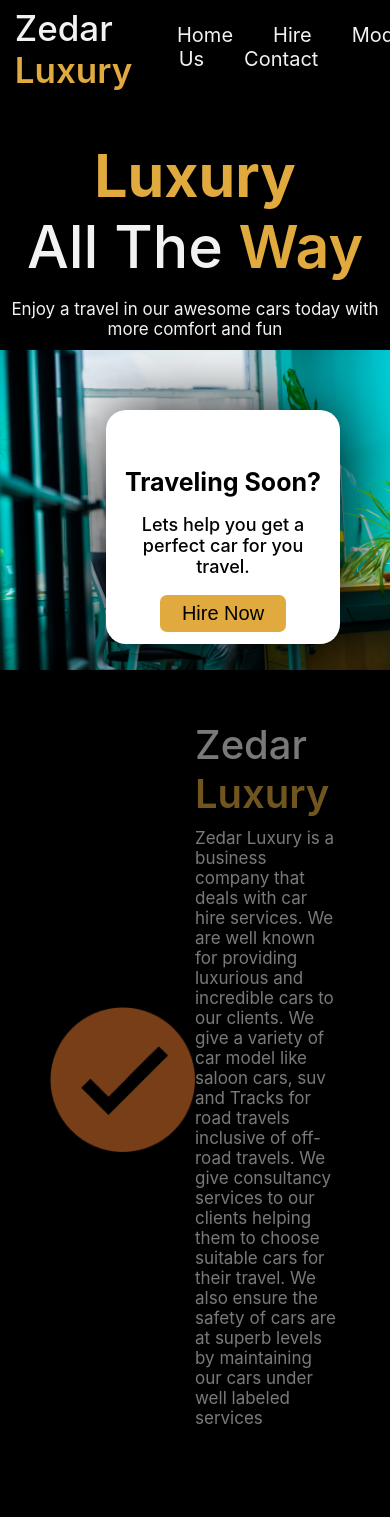
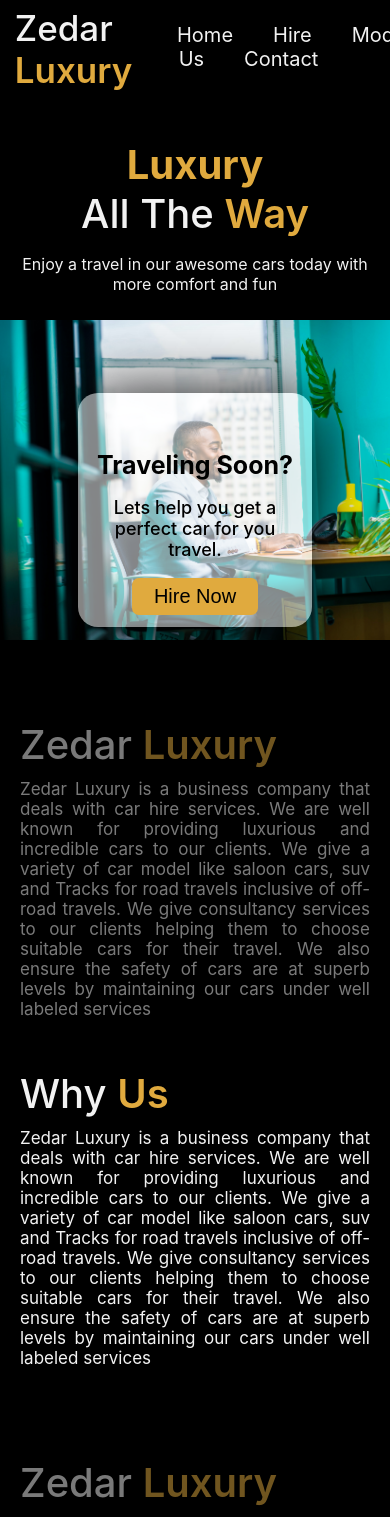
Before and after one commit to Ropio-Derrick/Zedarluxury, a React (Create React App) app: page / in a window 390 px wide. Shown: the top 1517 px of the page. Built offline with nearby package versions, Linux system fonts and the light colour scheme.

Commit message:
BodyShowMobile

```diff
--- a/src/Components/Homepage/BodyShow.css
+++ b/src/Components/Homepage/BodyShow.css
@@ -11,9 +11,8 @@
 .BodyShow-OverLay{
     box-shadow: inset black 1px 1px 250px 1px;
     height: 100%;
-     display: grid;
-     grid-template-columns: 1fr 1fr;
-    justify-content: center;
+    display: flex;
+    justify-content: left;
     align-items: center;
     padding-right: 50px;
     padding-left: 50px;
@@ -59,3 +58,32 @@
     font-size: 25px;
     color: black;
 }
+
+@media screen and (max-width:610px) {
+    .BodyShow-OverLay{
+        padding-right: 20px;
+        padding-left: 20px;
+    }
+    .BS-Text{
+        font-size: 40px;
+
+    }
+    .BS-Text1{
+        width: 100%;
+    }
+}
+
+@media screen and (max-width:510px){
+    .BS-Text{
+        padding-left: 10px;
+        line-height: 40px;
+    }
+    .BS-Text1{
+        padding-left: 10px;
+        width: 100%;
+        font-size: 18px;
+    }
+    .BS-Button{
+        margin-left: 10px;
+    }
+}
--- a/src/Components/Homepage/BodyShow.js
+++ b/src/Components/Homepage/BodyShow.js
@@ -20,12 +20,7 @@ function BodyShow() {
             <button className="BS-Button">I</button>
           </div>
         </div>
-        <div className="BS-Right">
-          <img
-            className="BS-Image"
-            src={require("../Asssets/Images/color.png")}
-          />
-        </div>
+
       </div>
     </div>
   );
--- a/src/Components/Homepage/LandShow.css
+++ b/src/Components/Homepage/LandShow.css
@@ -4,6 +4,7 @@
     background-repeat: no-repeat;
     background-position: center;
     background-size: cover;
+
 }
 
 
@@ -56,3 +57,27 @@
     color: #E0aa3e;
     transition: all 0.25s ease-out;
 }
+
+@media screen and (max-width:600px) {
+    .Ride-Space{
+        background-color: rgba(255, 255, 255, 0.518);
+
+    }
+    .Land-House{
+        background-position: left;
+
+    }
+}
+
+@media screen and (max-width:400px) {
+    .Ride-Space{
+
+        margin-right: 0px;
+    }
+    .Land-House{
+
+        display: flex;
+        justify-content: center;
+        align-items: center;
+    }
+}
--- a/src/Components/Homepage/PickView.css
+++ b/src/Components/Homepage/PickView.css
@@ -30,3 +30,28 @@
     color: #f2f2f2;
     font-size: 17px;
 }
+
+@media screen and (max-width:570px) {
+
+    .Pick-Par{
+        padding-left: 20px;
+        padding-right: 20px;
+
+    }
+}
+@media screen and (max-width:400px) {
+
+    .Pick-Par{
+       font-size: 16px;
+    }
+    .Pick-Text-1, .Pick-Text-2{
+        font-size: 40px;
+        margin: 0px;
+        padding-left: 20px;
+        padding-right: 20px;
+
+    }
+.PickGround{
+height: 220px;
+}
+}
--- a/src/Components/Homepage/WhatWeDo.css
+++ b/src/Components/Homepage/WhatWeDo.css
@@ -83,7 +83,7 @@
 }
 
 .WWD-Text-23{
-    margin: 0px;
+
     text-align: center;
     font-size: 17px;
     width: 70%;
@@ -110,3 +110,54 @@
     height: 250px;
     width: 250px;
 }
+
+@media screen and (max-width:710px) {
+    .WWD-Board{
+
+    padding-left: 50px;
+    padding-right: 50px;}
+    .WWD-Text-23{
+        width: auto;
+        margin-left: 0%;
+        margin: 0px;
+        padding-left: 20px;
+        padding-right: 20px;
+
+    }
+}
+
+@media screen and (max-width:610px) {
+    .WWD-Board{
+
+        padding-left: 20px;
+        padding-right: 20px;}
+
+        .WWD-Text-23{
+            padding-left: 20px;
+        padding-right: 20px;
+        text-align: justify;
+
+        }
+    .WWD-Text-2{
+        text-align: justify;
+    }
+    .WWD-Text-123{
+        padding-top: 00px;
+    }
+}
+
+@media screen and (max-width:560px) {
+    .WWD-Board{
+        grid-template-columns:  1fr;
+    }
+    .WWD-Text-123{
+        padding-left: 20px;
+        text-align: left;
+    }
+  .WWD-Text-129{
+        text-align: left;
+    }
+    .WWD-Text-29{
+        text-align: justify;
+    }
+}
```
